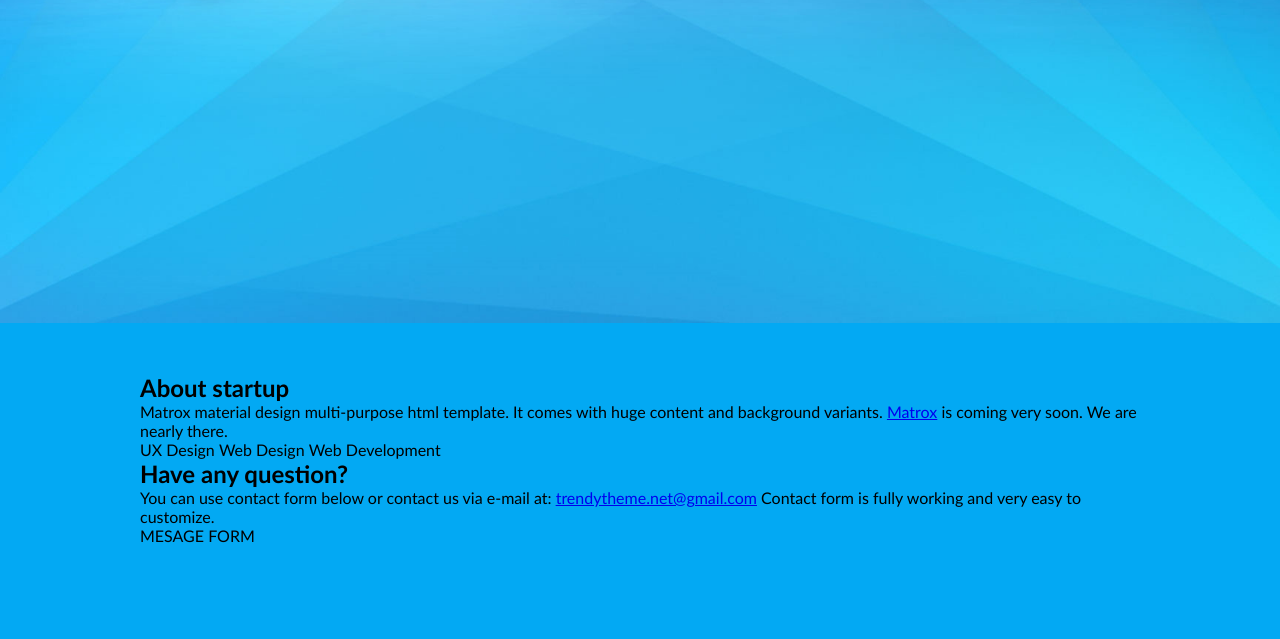
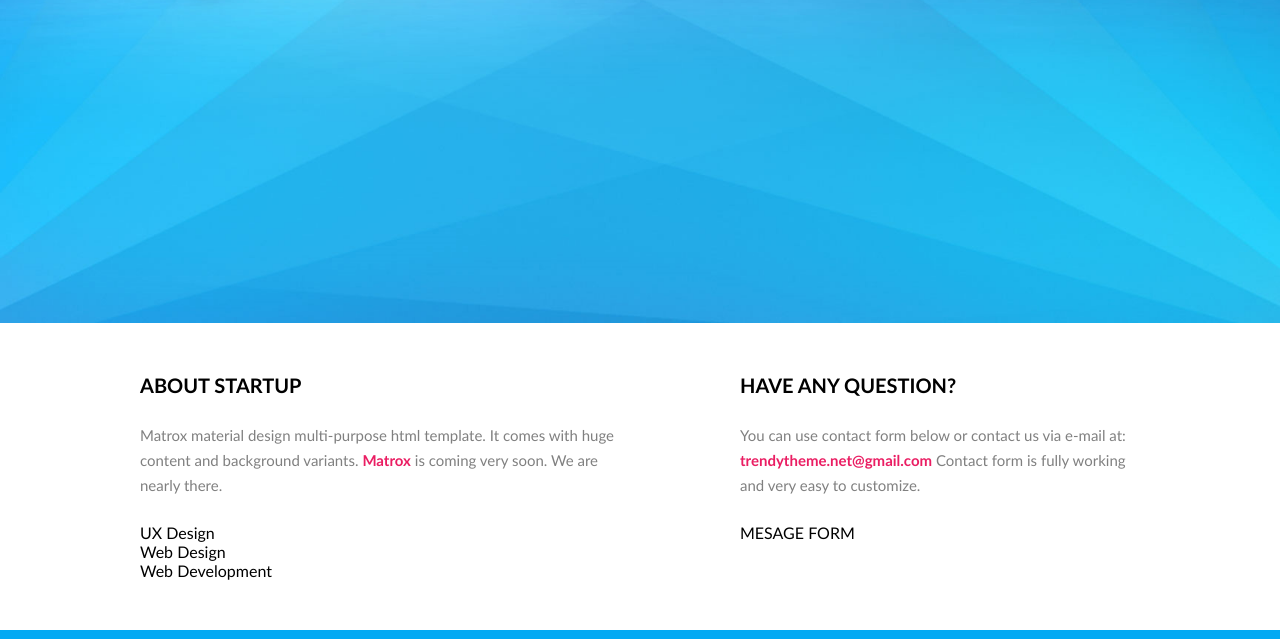
Before and after one commit to Edvinas-S/5-coming-soon, a plain HTML site: page index.html in a window 1280 px wide. Shown: the part 477-1116 px from the top of the page. Drawn offline with Linux system fonts and the light colour scheme.

Commit message:
Main content css

```diff
--- /dev/null
+++ b/css/main.css
@@ -0,0 +1,36 @@
+main {
+    background-color: #fff;
+}
+.left {
+    width: 50%;
+    float: left;
+}
+.right {
+    width: 40%;
+    float: right;
+}
+h2 {
+    width: 100%;
+    text-transform: uppercase;
+    font-size: 20px;
+    line-height: 25px;
+    margin-bottom: 25px;
+}
+main p {
+    width: 100%;
+    color: grey;
+    font-size: 15px;
+    line-height: 25px;
+    margin-bottom: 25px;
+}
+main a {
+    text-decoration: none;
+    color: #EA1E63;
+    font-weight: bold;
+}
+.progress_bar {
+    width: 100%;
+}
+form {
+    width: 100%;
+}
--- a/index.html
+++ b/index.html
@@ -8,6 +8,7 @@
     <link rel="stylesheet" href="./css/reset.css">
     <link rel="stylesheet" href="./css/layout.css">
     <link rel="stylesheet" href="./css/header.css">
+    <link rel="stylesheet" href="./css/main.css">
 </head>
 <body>
     <div class="header">
```
